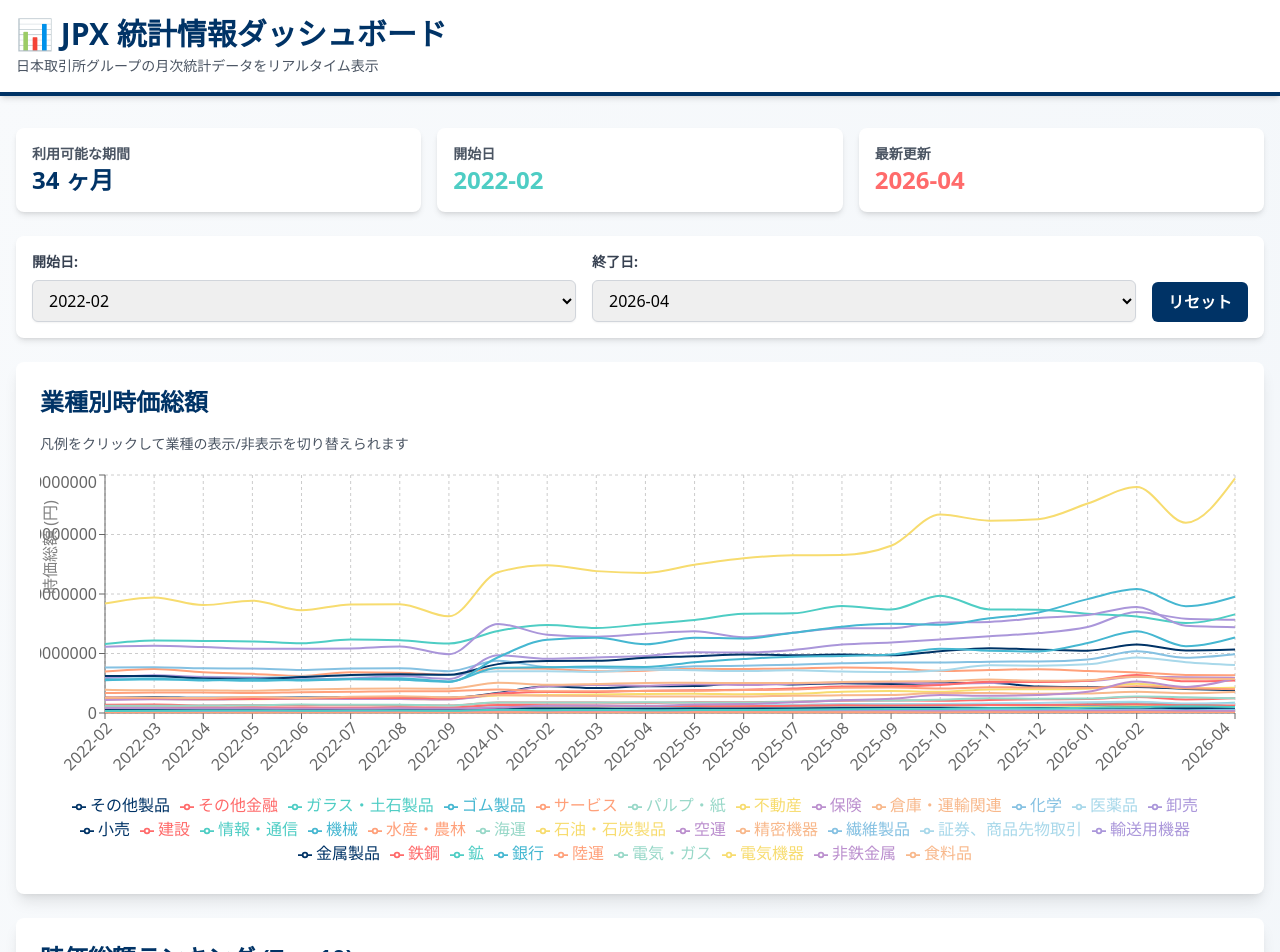
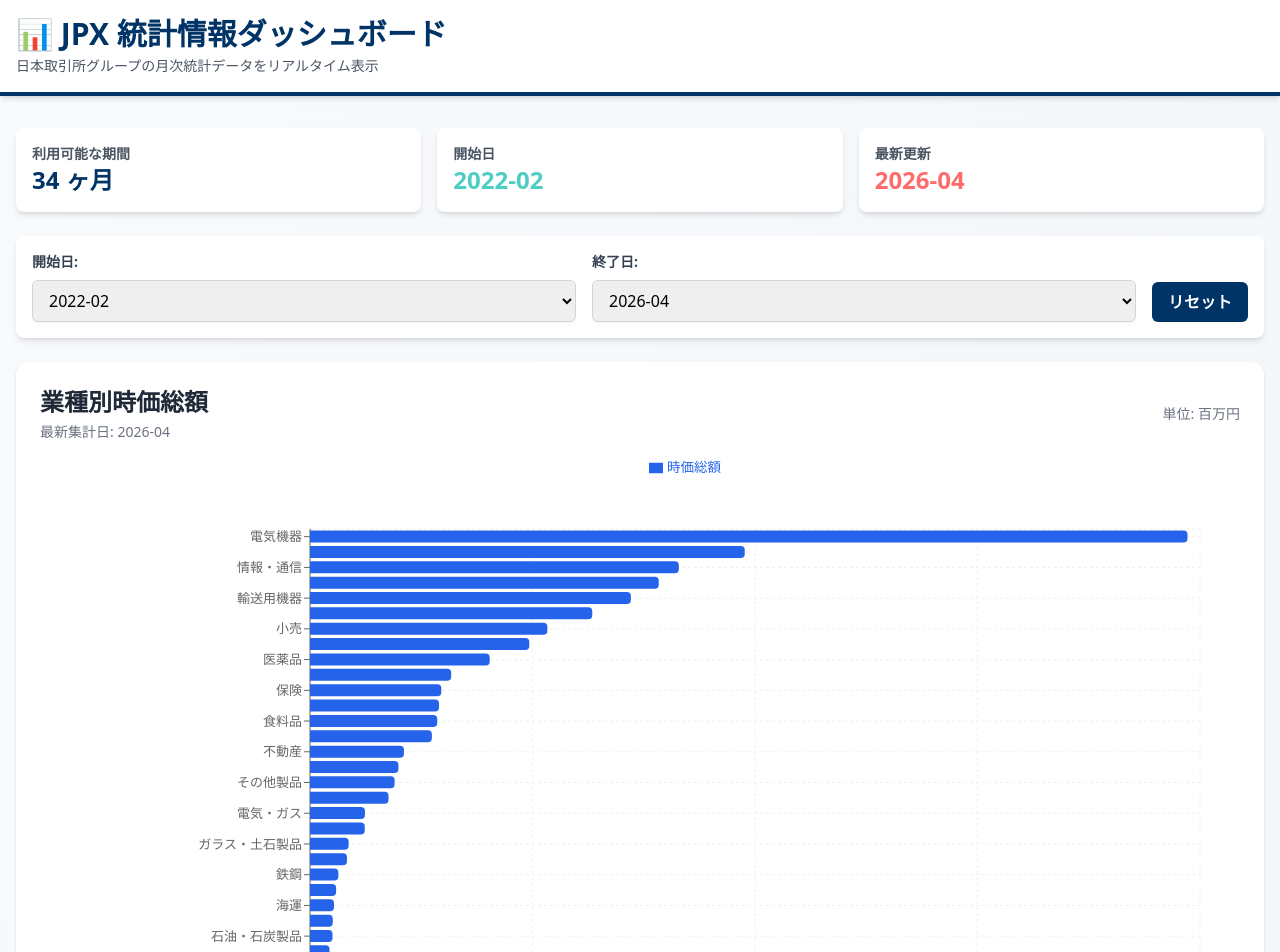
Before and after one commit to pokemonget/kabu, a Next.js app: page / in a window 1280 px wide. Shown: the top 952 px of the page. Built offline with nearby package versions, Linux system fonts and the light colour scheme.

Commit message:
Update MarketCapByIndustryChart.tsx

```diff
--- a/components/MarketCapByIndustryChart.tsx
+++ b/components/MarketCapByIndustryChart.tsx
@@ -1,15 +1,15 @@
 'use client'
 
-import { useState, useMemo } from 'react'
+import { useEffect, useMemo } from 'react'
 import {
-  LineChart,
-  Line,
+  BarChart,
+  Bar,
   XAxis,
   YAxis,
-  CartesianGrid,
   Tooltip,
   Legend,
   ResponsiveContainer,
+  CartesianGrid,
 } from 'recharts'
 
 interface MarketCapData {
@@ -18,139 +18,101 @@
   market_cap: number
 }
 
-interface MarketCapByIndustryChartProps {
+interface Props {
   data: MarketCapData[]
   startDate: string
   endDate: string
 }
 
-export default function MarketCapByIndustryChart({
-  data,
-  startDate,
-  endDate,
-}: MarketCapByIndustryChartProps) {
-  // データをフィルタリングして業種ごとにグループ化
-  const filteredData = useMemo(() => {
-    const filtered = data.filter(
-      (item) => item.date >= startDate && item.date <= endDate
-    )
+export default function MarketCapByIndustryChart({ data, startDate, endDate }: Props) {
+  // 最新日付のデータのみ使用 + 時価総額降順でソート
+  const chartData = useMemo(() => {
+    if (!data || data.length === 0) return []
 
-    // 日付ごとにグループ化
-    const grouped = new Map<string, Map<string, number>>()
-    filtered.forEach((item) => {
-      if (!grouped.has(item.date)) {
-        grouped.set(item.date, new Map())
-      }
-      grouped.get(item.date)!.set(item.industry, item.market_cap)
-    })
+    // 最新の日付を取得
+    const latestDate = [...new Set(data.map(d => d.date))].sort().reverse()[0]
 
-    // チャートデータに変換
-    return Array.from(grouped.entries())
-      .sort(([dateA], [dateB]) => dateA.localeCompare(dateB))
-      .map(([date, industries]) => ({
-        date,
-        ...Object.fromEntries(industries),
-      }))
-  }, [data, startDate, endDate])
+    return data
+      .filter(item => item.date === latestDate)
+      .sort((a, b) => b.market_cap - a.market_cap) // 時価総額降順
+  }, [data])
 
-  // 業種リストを取得
-  const industries = useMemo(() => {
-    const industrySet = new Set<string>()
-    filteredData.forEach((item) => {
-      Object.keys(item).forEach((key) => {
-        if (key !== 'date') {
-          industrySet.add(key)
-        }
-      })
-    })
-    return Array.from(industrySet).sort()
-  }, [filteredData])
-
-  const [visibleIndustries, setVisibleIndustries] = useState<Set<string>>(
-    new Set(industries)
-  )
-
-  const handleLegendClick = (e: any) => {
-    const industry = e.dataKey
-    setVisibleIndustries((prev) => {
-      const next = new Set(prev)
-      if (next.has(industry)) {
-        next.delete(industry)
-      } else {
-        next.add(industry)
-      }
-      return next
-    })
+  // ツールチップをカスタマイズ（見やすく）
+  const CustomTooltip = ({ active, payload }: any) => {
+    if (active && payload && payload.length) {
+      const item = payload[0].payload
+      return (
+        <div className="bg-white border border-gray-300 rounded shadow-lg p-3 text-sm">
+          <p className="font-bold text-gray-800">{item.industry}</p>
+          <p className="text-blue-600 mt-1">
+            時価総額: <span className="font-mono">{item.market_cap.toLocaleString()} 百万円</span>
+          </p>
+        </div>
+      )
+    }
+    return null
   }
 
-  const COLORS = [
-    '#003366',
-    '#FF6B6B',
-    '#4ECDC4',
-    '#45B7D1',
-    '#FFA07A',
-    '#98D8C8',
-    '#F7DC6F',
-    '#BB8FCE',
-    '#F8B88B',
-    '#85C1E2',
-    '#A8D8EA',
-    '#AA96DA',
-  ]
-
-  if (filteredData.length === 0) {
-    return (
-      <div className="chart-container">
-        <h2 className="text-2xl font-bold text-jpx-primary mb-4">業種別時価総額</h2>
-        <p className="text-gray-600">選択された期間にデータがありません</p>
-      </div>
-    )
+  if (chartData.length === 0) {
+    return <div className="text-center py-12 text-gray-500">データがありません</div>
   }
 
   return (
-    <div className="chart-container">
-      <h2 className="text-2xl font-bold text-jpx-primary mb-4">業種別時価総額</h2>
-      <p className="text-sm text-gray-600 mb-4">
-        凡例をクリックして業種の表示/非表示を切り替えられます
-      </p>
-      <ResponsiveContainer width="100%" height={400}>
-        <LineChart data={filteredData}>
-          <CartesianGrid strokeDasharray="3 3" />
+    <div className="bg-white rounded-xl shadow p-6">
+      <div className="flex items-center justify-between mb-6">
+        <div>
+          <h2 className="text-2xl font-bold text-gray-800">業種別時価総額</h2>
+          <p className="text-sm text-gray-500 mt-1">最新集計日: {chartData[0]?.date}</p>
+        </div>
+        <div className="text-sm text-gray-500">単位: 百万円</div>
+      </div>
+
+      <ResponsiveContainer width="100%" height={620}>
+        <BarChart
+          data={chartData}
+          layout="vertical"           // 横棒グラフ（業種名が長いので見やすい）
+          margin={{ top: 20, right: 40, bottom: 20, left: 140 }}
+        >
+          <CartesianGrid strokeDasharray="3 3" stroke="#f0f0f0" />
+
           <XAxis
-            dataKey="date"
-            angle={-45}
-            textAnchor="end"
-            height={80}
+            type="number"
+            tickFormatter={(value) => `${(value / 1000000).toFixed(0)}兆`}
           />
+
           <YAxis
-            label={{
-              value: '時価総額 (円)',
-              angle: -90,
-              position: 'insideLeft',
+            type="category"
+            dataKey="industry"
+            width={130}
+            tick={{ fontSize: 13 }}
+          />
+
+          <Tooltip content={<CustomTooltip />} />
+
+          {/* 凡例を上部に綺麗に配置 */}
+          <Legend
+            verticalAlign="top"
+            align="center"
+            iconType="rect"
+            iconSize={14}
+            wrapperStyle={{
+              top: -10,
+              paddingBottom: 20,
+              fontSize: '13.5px',
+              lineHeight: '1.7',
+              display: 'flex',
+              flexDirection: 'column',   // 縦に並べる
+              gap: '6px',
             }}
           />
-          <Tooltip
-            formatter={(value) => {
-              if (typeof value === 'number') {
-                return `¥${(value / 1000000).toFixed(2)}M`
-              }
-              return value
-            }}
+
+          <Bar
+            dataKey="market_cap"
+            fill="#2563eb"
+            radius={[0, 4, 4, 0]}
+            name="時価総額"
           />
-          <Legend onClick={handleLegendClick} />
-          {industries.map((industry, index) =>
-            visibleIndustries.has(industry) ? (
-              <Line
-                key={industry}
-                type="monotone"
-                dataKey={industry}
-                stroke={COLORS[index % COLORS.length]}
-                dot={false}
-                strokeWidth={2}
-              />
-            ) : null
-          )}
-        </LineChart>
+        </BarChart>
       </ResponsiveContainer>
     </div>
   )
```
